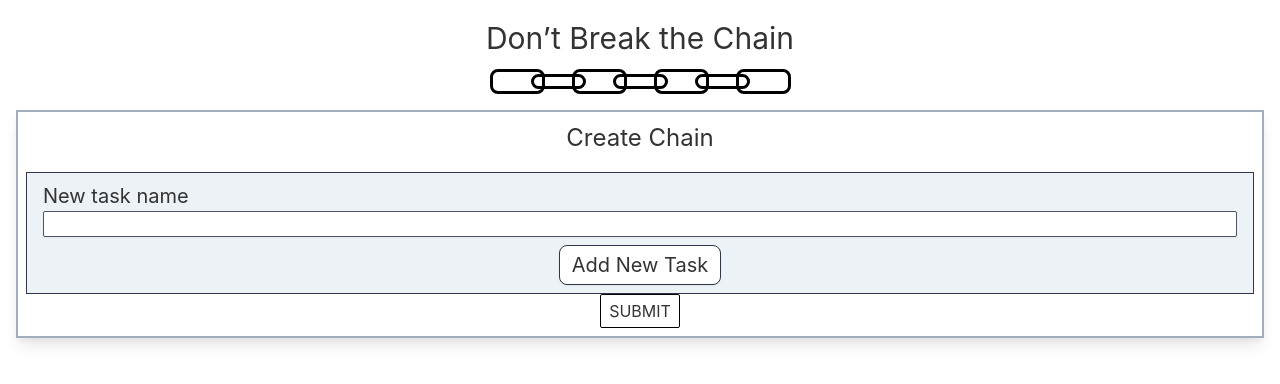
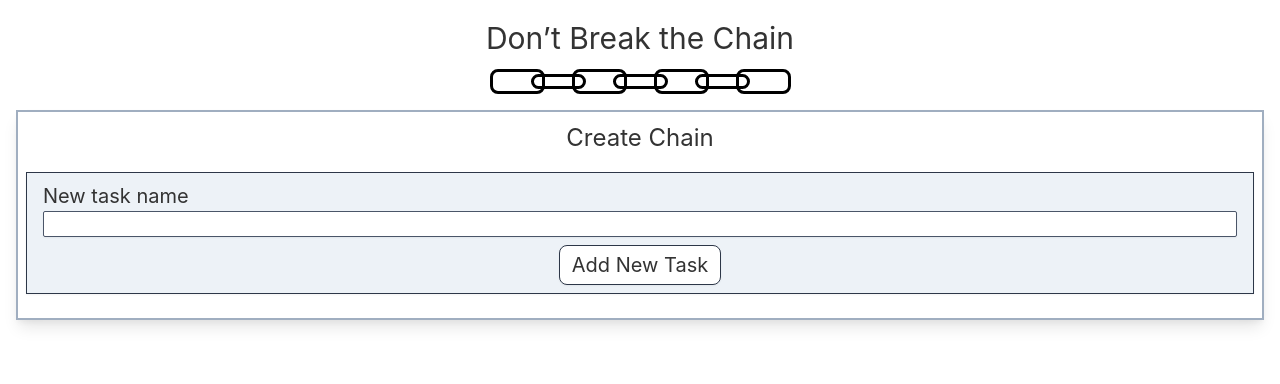
Before and after one commit to ikeshark/the-chain, a Svelte app: page / in a window 1280 px wide. Shown: the top 384 px of the page. Built offline with nearby package versions, Linux system fonts and the light colour scheme.

Commit message:
styles and toggleComplete bugs

```diff
--- a/src/App.svelte
+++ b/src/App.svelte
@@ -1,7 +1,7 @@
 <script>
-	import { fly } from 'svelte/transition';
-	import { flip } from 'svelte/animate';
 	import { onMount } from 'svelte';
+	import { scale } from 'svelte/transition';
+	import { bounceOut, quadIn } from 'svelte/easing';
 
 	import Tailwindcss from './Tailwindcss.svelte';
 	import EditChain from './EditChain.svelte';
@@ -30,9 +30,9 @@
 
 			if (localStorage.history) {
 				history = JSON.parse(localStorage.getItem('history'));
-				const { epoch } = history[history.length - 1];
+				const epoch = history[history.length - 1].day;
 				day = new Date(epoch);
-				day = day.setDate(day.getDate() + 1);
+				day = new Date(day.setDate(day.getDate() + 1));
 			}
 			if (localStorage.currentStreak) {
 				currentStreak = localStorage.getItem('currentStreak');
@@ -40,6 +40,8 @@
 			if (localStorage.longestStreak) {
 				longestStreak = localStorage.getItem('longestStreak');
 			}
+
+			if (day.getTime() > new Date().getTime()) tab = 'today'
 
 		} else {
 			tab = 'edit';
@@ -49,32 +51,38 @@
 
 	$: tasksLeft = tasks.filter(task => task.isCompleted === false).length;
 
-
 	function changeTab(e) {
 		tab = e.target.value;
+		isNav = false;
 	}
 	function toggleComplete({ detail }) {
-    const title = tasks.filter(task => task.id === detail.id)[0].title;
+		const task = tasks[detail.id];
+		console.log(task)
+		const { isCompleted, id, title } = task;
     const updatedTask = {
       id: detail.id,
-      isCompleted: detail.isCompleted,
+      isCompleted: !isCompleted,
       title
     }
+		console.log('pre', tasks)
 		tasks = tasks.filter(task => task.id !== detail.id);
+		console.log('post', tasks)
+
 		tasks = [...tasks, updatedTask];
 		tasks = tasks.sort((a,b) => a.id - b.id);
-		localStorage.setItem('tasks', tasks);
+		localStorage.setItem('tasks', JSON.stringify(tasks));
 	}
 	function openNav() {
 		isNav = !isNav;
 	}
 	function submitDay() {
+		// todo : after submit change to cal tab draw happy face
 		isSubmitted = true;
 		const isCompleted = tasksLeft ? false: true;
 		currentStreak = isCompleted ? currentStreak + 1 : 0;
 		history.push({
 			day: day.getTime(),
-			tasks: JSON.stringify(tasks),
+			version,
 			isSubmitted,
 			isCompleted
 		});
@@ -86,14 +94,14 @@
 		}
 	}
 	function submitChain(e) {
-		tasks = e.target.detail.chain;
+		tasks = e.detail.chain;
 		version = currentStreak ? version + 0.01 : version + 1;
 
 		let chainHistory = [];
 		if (isFirstTime) {
 			isFirstTime = false;
-		} else {
-			chainHistory = JSON.parse(localStorage.getItem(chainHistory))
+		} else if (localStorage.chainHistory) {
+			chainHistory = JSON.parse(localStorage.getItem('chainHistory'))
 		}
 		chainHistory.push({
 			version,
@@ -102,7 +110,7 @@
 		})
 		localStorage.setItem('chainHistory', JSON.stringify(chainHistory));
 
-		localStorage.setItem('tasks', tasks);
+		localStorage.setItem('tasks', JSON.stringify(tasks));
 		localStorage.setItem('currentChain', JSON.stringify({
 			startDay: day.getTime(),
 			version
@@ -137,14 +145,18 @@
       {longestStreak}
 			{day}
 			{tasksLeft}
+			on:toggleComplete={toggleComplete}
 			on:submitDay={submitDay}
+			{version}
     />
-	{:else}
+	{:else if tab === 'edit'}
 		<EditChain
 			{isFirstTime}
 			{tasks}
 			on:submitChain={submitChain}
 		/>
+	{:else}
+		<h2 class="text-4xl m-4">calendar coming soon sorry</h2>
 	{/if}
 </div>
 
@@ -160,7 +172,8 @@
 {#if isNav}
 	<nav
 		class="mobileNav z-10 fixed rounded-full bg-gray-200 border-4 border-solid border-gray-800 shadow-lg"
-		transition:fly={{ x: 200, y: 200, duration: 300 }}
+		in:scale={{ easing: bounceOut, start: 0.2 }}
+		out:scale={{ easing: quadIn, start: 0.2, duration: 200 }}
 	>
 		<button
 			type="button" value="today"
--- a/src/EditChain.svelte
+++ b/src/EditChain.svelte
@@ -1,11 +1,6 @@
 <script>
-	// move this to edit page
-//	nextId = tasks[tasks.length - 1].id + 1;
-// function deleteTask(e) {
-// 	tasks = tasks.filter(task => task.id !== e.detail.id);
-// }
-
 	import { createEventDispatcher } from 'svelte';
+	import { fade } from 'svelte/transition';
 
 	export let tasks;
 	export let isFirstTime;
@@ -19,11 +14,19 @@
 		titles = titles.filter(title => title !== e.target.value);
 	}
 	function addTask() {
-		console.log(titles, newTitle)
 		titles = [...titles, newTitle];
 		newTitle = '';
 		const scrollWrapper = document.querySelector('#scroll')
-		scrollWrapper.scrollTop = scrollWrapper.scrollHeight;
+
+		if (scrollWrapper.scrollHeight > scrollWrapper.clientHeight) {
+			console.log('before', scrollWrapper.scrollTop, scrollWrapper.scrollHeight)
+			const height = scrollWrapper.scrollHeight;
+			scrollWrapper.scrollTo({
+			  top: height,
+			  left: 0,
+			  behavior: 'smooth'
+			});
+		}
 	}
 	function submitChain() {
 		let chain = titles.map((title, i) => {
@@ -33,16 +36,12 @@
 	}
 </script>
 
-<div
-	class="border-gray-500 border-2 p-2 shadow-lg z-10 bg-white relative"
-	in:fly="{{ y: 200, duration: 700, delay: 250 }}"
-	out:fly="{{ y: -200, duration: 500 }}"
->
+<div class="border-gray-500 border-2 p-2 shadow-lg z-10 bg-white relative">
 	<h2 class="text-2xl text-center">{isFirstTime ? 'Create' : 'Edit'} Chain</h2>
 
 	<ul id="scroll" class="mb-4 overflow-y-scroll">
 		{#each titles as title}
-			<li class="py-1 px-2 shadow-sm border border-gray-400 text-xl flex justify-between items-center last:mb-12">
+			<li class="py-1 px-2 shadow-sm border border-gray-400 text-xl flex justify-between items-center last:mb-10">
 				<span>{title}</span>
 
 				<button
@@ -55,7 +54,9 @@
 		{/each}
 	</ul>
 
-	<form on:submit|preventDefault={() => addTask} class="py-2 px-4 border border-gray-800 border-solid bg-gray-200">
+	<form on:submit|preventDefault={() => addTask}
+		class="py-2 px-4 mb-4 border border-gray-800 border-solid shadow-sm bg-gray-200">
+
 		<label class="mb-2">
 			<span class="text-xl">New task name</span>
 			<input class="w-full shadow-sm border-gray-700" bind:value={newTitle} />
@@ -68,14 +69,17 @@
 		</button>
 	</form>
 
-	<button
-		class="block mx-auto border-double px-2 py-1 border border-black"
-		on:click={submitChain}
-	>
-		SUBMIT
-	</button>
+	{#if titles.length}
+		<button
+			class="block mx-auto text-xl border-double px-2 py-1 border-4 border-blue-800 bg-blue-100"
+			on:click={submitChain}
+			transition:fade={{ duration: 600, delay: 100 }}
+		>
+			SUBMIT {isFirstTime ? 'NEW' : 'EDITED'} CHAIN
+		</button>
+	{/if}
 </div>
 
 <style>
-	ul {max-height: calc(100vh - 20rem);}
+	ul {max-height: calc(100vh - 24.5rem);}
 </style>
--- a/src/Today.svelte
+++ b/src/Today.svelte
@@ -1,21 +1,18 @@
 <script>
 	import { createEventDispatcher } from 'svelte';
-  // move these back to APP? apply in and out directly to <Today />
-	import { fly } from 'svelte/transition';
-	import { flip } from 'svelte/animate';
 
 	export let tasks;
 	export let currentStreak;
 	export let longestStreak;
 	export let tasksLeft;
 	export let day;
+	export let version;
 
 	const dispatch = createEventDispatcher();
 
 	function toggleComplete(e) {
 		dispatch('toggleComplete', {
       id: e.target.value,
-      isCompleted: e.target.checked
     })
 	}
   function submitDay() {
@@ -31,19 +28,22 @@
     {#if tasksLeft}
       <p class="text-lg text-right">Tasks left: {tasksLeft}</p>
     {:else}
-      <p class="text-lg text-right font-bold">All done for the day!</p>
+      <p class="text-right font-bold">All done for the day!</p>
     {/if}
+		<p class="text-right text-lg">Version: {version}</p>
   </div>
 </div>
 
 <div
   id="scroll"
   class="border-gray-500 border-2 p-2 shadow-lg overflow-y-scroll"
-  in:fly="{{ y: 200, duration: 700, delay: 250 }}"
-  out:fly="{{ y: -200, duration: 500 }}"
 >
   <h2 class="text-2xl text-center">
-    {day.toLocaleDateString('en', { month: 'long', day: 'numeric' })}
+    {day.toLocaleDateString('en', {
+			month: 'long',
+			day: 'numeric',
+			weekday: 'long'
+		})}
   </h2>
   {#each tasks as { title, id, isCompleted }}
     <label class="py-1 px-2 shadow-sm border border-gray-400 text-xl last:mb-12">
@@ -51,7 +51,7 @@
     	<input
     		class="float-left mt-2 mr-2"
     		type="checkbox"
-        value="id"
+        value={id}
     		bind:checked={isCompleted}
     		on:change={toggleComplete}
     	>
--- a/tailwind.config.js
+++ b/tailwind.config.js
@@ -3,7 +3,7 @@ module.exports = {
     extend: {}
   },
   variants: {
-    marginBottom: ['last']
+    margin: ['last']
   },
   plugins: []
 }
```
